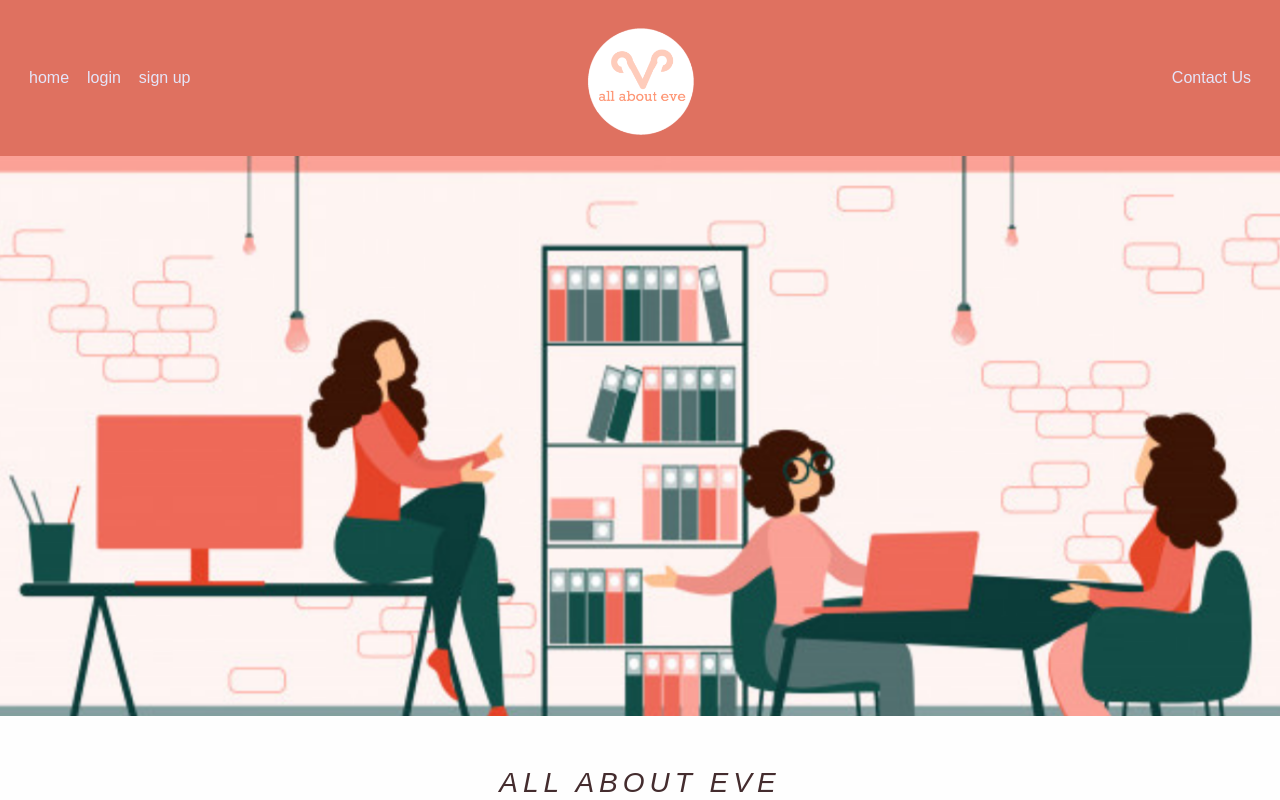
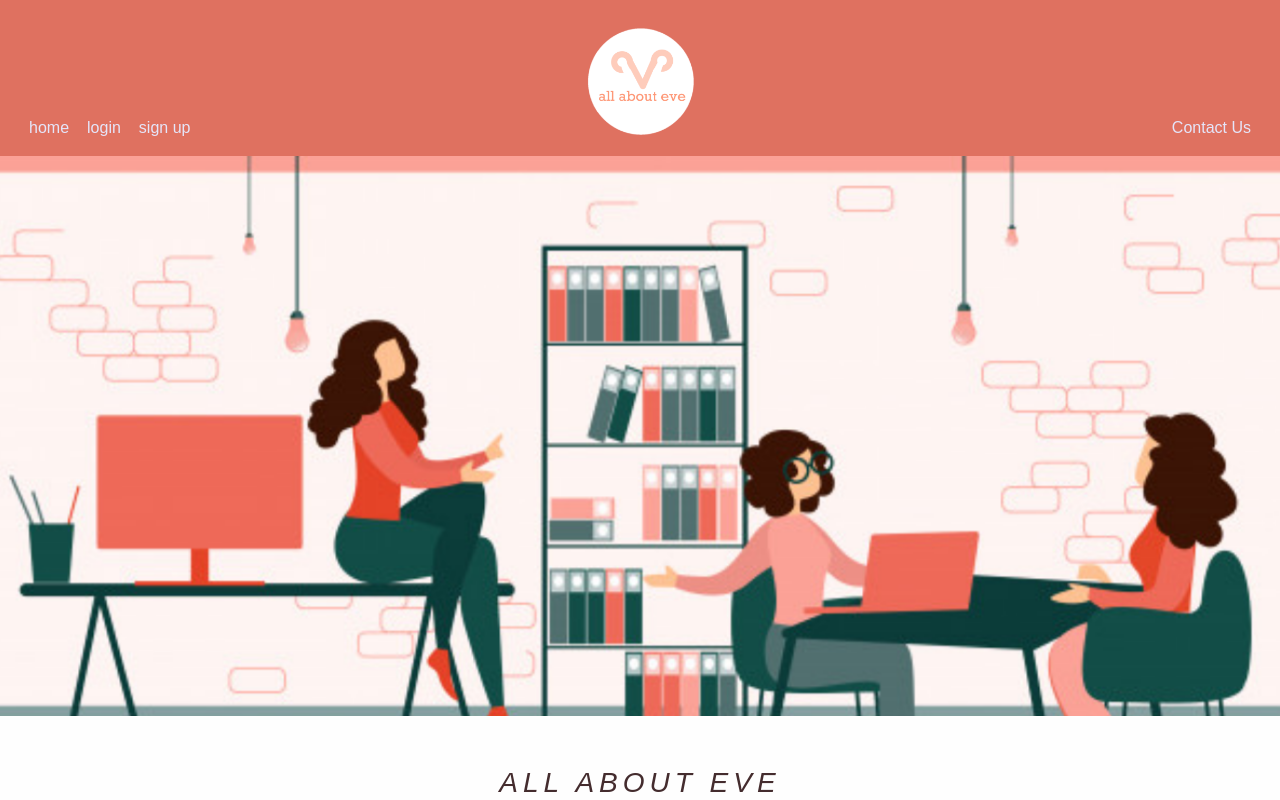
Before and after one commit to all-about-eve-team/all-about-eve, a React (Create React App) app in the folder client/: page / in a window 1280 px wide. Shown: the top 800 px of the page. Built offline with nearby package versions, Linux system fonts and the light colour scheme.

Commit message:
more navbar fun

```diff
--- a/client/src/App.css
+++ b/client/src/App.css
@@ -43,9 +43,10 @@ color:#442C2E
 
 } */
 
-/* .navbar-section  {
-color: #442C2E;
-} */
+.navbar-section  {
+/* color: #442C2E; */
+margin-top: auto;
+}
 
 #top-filler {
   margin: auto;
@@ -62,6 +63,10 @@ color: #442C2E;
 #responsive-navbar-nav-right{
   text-align: right;
 }
+
+/* .contactNav{
+  float:right;
+} */
 
 @keyframes App-logo-spin {
   from { transform: rotate(0deg); }
--- a/client/src/components/Navigation/index.js
+++ b/client/src/components/Navigation/index.js
@@ -91,13 +91,15 @@ class Navigation extends Component {
                                     </Link>
                                 </Nav>
 
+
                                 <Nav className="navbar-section mr-auto">
 
                                     <div id="top-filler"><img src={logo} alt="Logo"></img></div>
 
                                 </Nav>
 
-                                <Nav className="navbar-section mr-auto text-right">
+
+                                <Nav className="navbar-section mr-auto contactNav align-right">
 
                                 <Link to="/contactus" className="btn btn-link text-secondary">
                                     <span className="text-secondary ">Contact Us</span>
```
